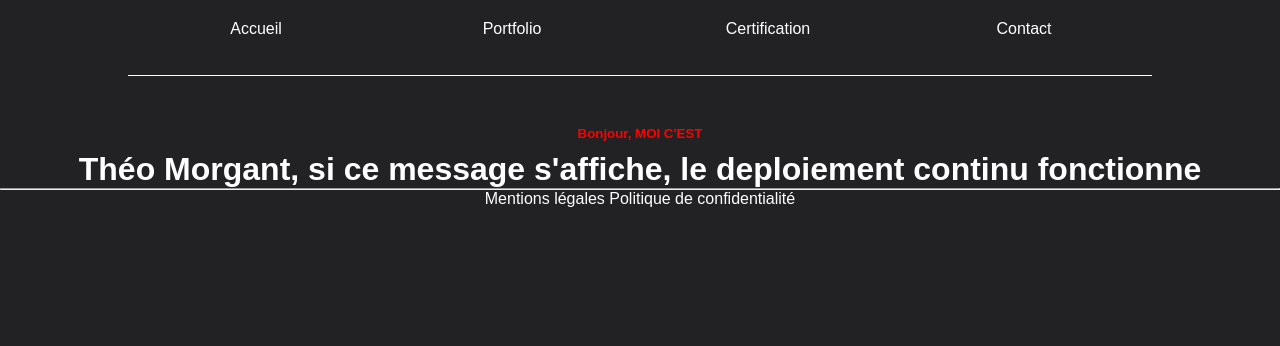
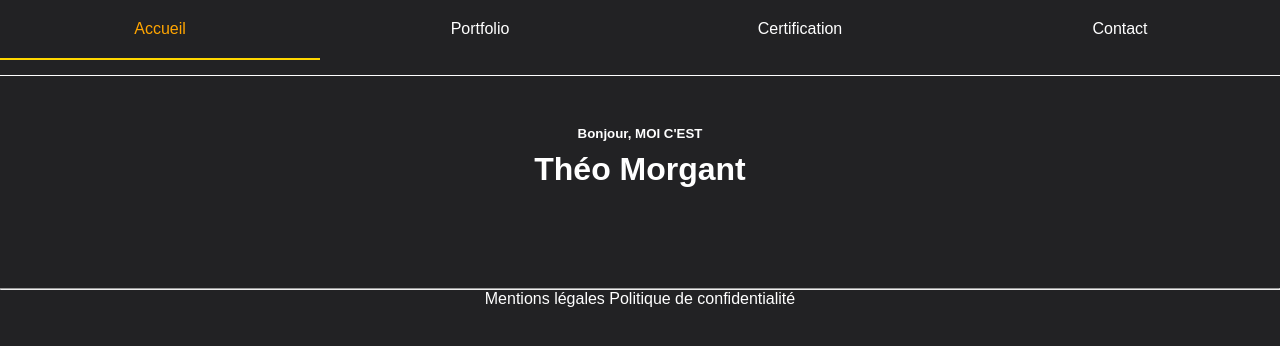
Before and after one commit to morganttheo/portfolio, a Symfony app: template templates/pages/accueil.html.twig in a window 1280 px wide. Shown: the top 346 px of the page. Run offline with Twig, Linux system fonts and the light colour scheme; the template is opened without the code that fills it, so the values that code supplies are empty; some libraries are stand-ins or nearby versions.

Commit message:
Modification menu

```diff
--- a/public/css/Styles.css
+++ b/public/css/Styles.css
@@ -12,11 +12,15 @@ nav ul{
 
     list-style-type: none;
     background-color: #222224;
+    padding-bottom: 0px;
+
+
 
 }
 nav li{
     float: left;
     width: 25%;
+
     text-align: center;
 
 }
@@ -27,15 +31,19 @@ nav ul::after{
     clear: both;
 }
 nav{
-    width: 80%;
+    width: 100%;
     margin: 0 auto;
     background-color: white;
     position: sticky;
     top: 0px;
     border-bottom: 1px solid white;
+    z-index: 1000; /* assure que le menu reste au-dessus du contenu */
+
+
 }
 
 nav a{
+
     display: block;
     text-decoration: none;
     color: white;
@@ -60,7 +68,7 @@ h5{
     padding-top: 50px;
     color: white;
     text-align: center;
-    color: red;
+    color: white;
 }
 
 .page-mediatek{
@@ -176,7 +184,7 @@ h3{
 }
 footer{
     position: relative;
-
+    margin-top: 100px;
     text-align: center;
 
 }
--- a/templates/pages/accueil.html.twig
+++ b/templates/pages/accueil.html.twig
@@ -1,5 +1,5 @@
 {% extends "basefront.html.twig" %}
 {% block body %}
     <h5> Bonjour, MOI C'EST </h5>
-    <h1> Théo Morgant, si ce message s'affiche, le deploiement continu fonctionne</h1>
+    <h1> Théo Morgant</h1>
 {%endblock %}
```
